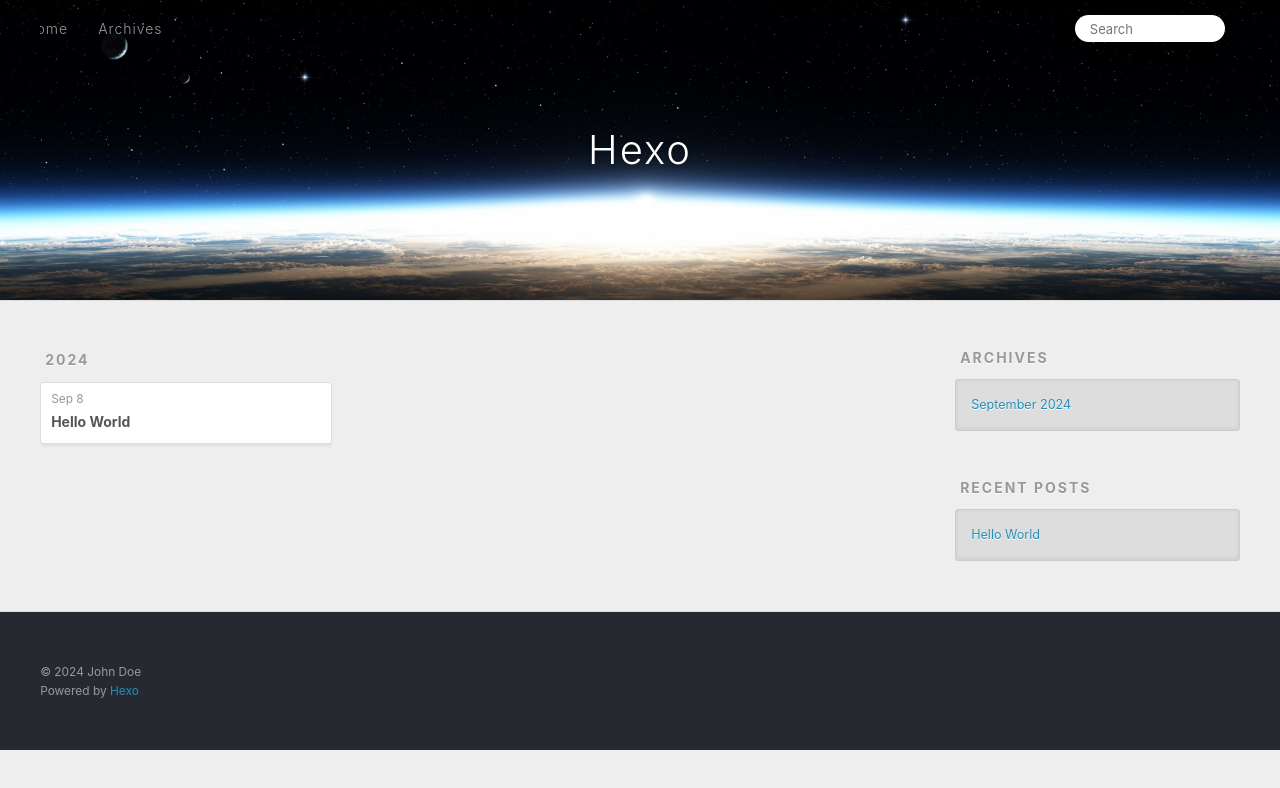
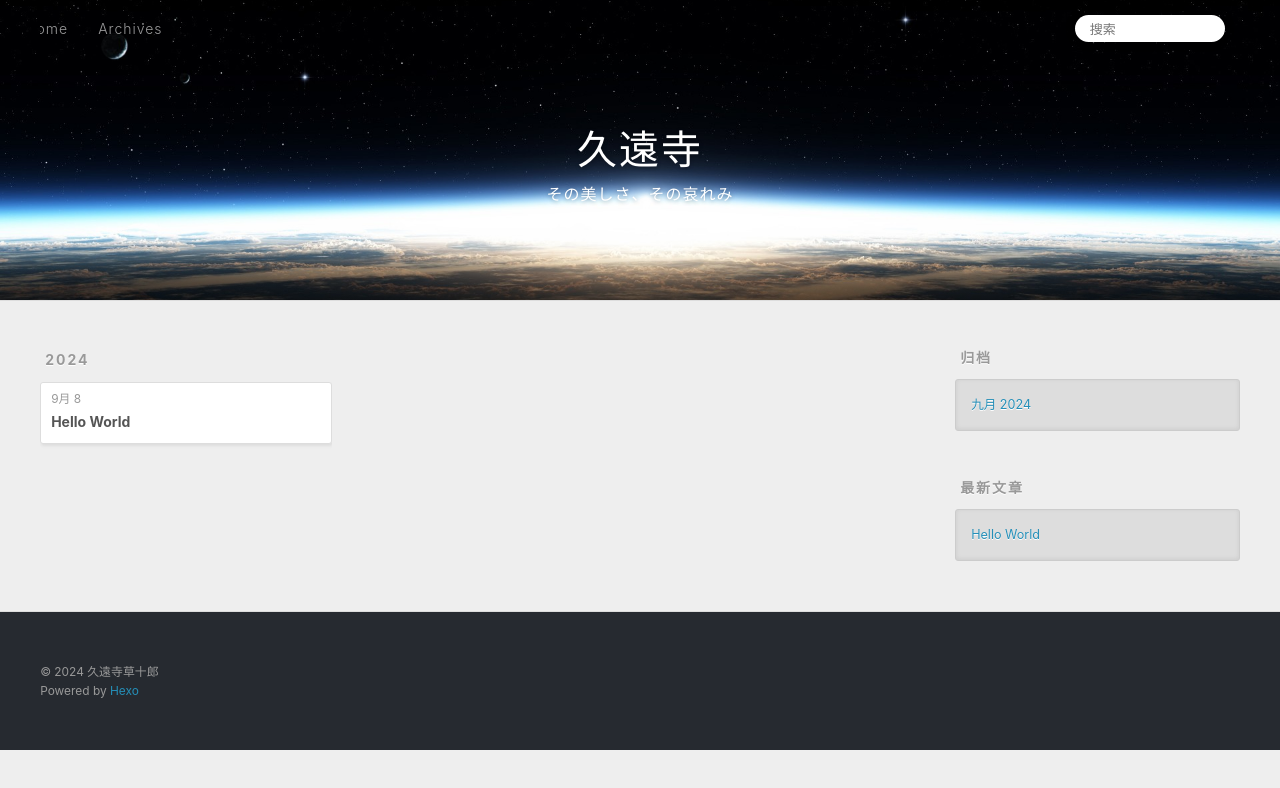
Before and after one commit to MoriatySS/MoriatySS.github.io, a plain HTML site: page archives/index.html in a window 1280 px wide. Both pictures are taken after a click on the link 1232 px from the left and 27 px from the top of the page. Drawn offline with Linux system fonts and the light colour scheme.

Commit message:
Site updated: 2024-09-08 19:48:28

```diff
--- a/archives/index.html
+++ b/archives/index.html
@@ -4,17 +4,19 @@
   <meta charset="utf-8">
 
 
-  <title>Archives | Hexo</title>
+  <title>归档 | 久遠寺</title>
   <meta name="viewport" content="width=device-width, initial-scale=1, shrink-to-fit=no">
-  <meta property="og:type" content="website">
-<meta property="og:title" content="Hexo">
+  <meta name="description" content="无法共时,但又总有共同的期待;无法相交,但绝不可能真正的分离">
+<meta property="og:type" content="website">
+<meta property="og:title" content="久遠寺">
 <meta property="og:url" content="http://example.com/archives/index.html">
-<meta property="og:site_name" content="Hexo">
-<meta property="og:locale" content="en_US">
-<meta property="article:author" content="John Doe">
+<meta property="og:site_name" content="久遠寺">
+<meta property="og:description" content="无法共时,但又总有共同的期待;无法相交,但绝不可能真正的分离">
+<meta property="og:locale" content="zh_CN">
+<meta property="article:author" content="久遠寺草十郎">
 <meta name="twitter:card" content="summary">
 
-    <link rel="alternate" href="/atom.xml" title="Hexo" type="application/atom+xml">
+    <link rel="alternate" href="/atom.xml" title="久遠寺" type="application/atom+xml">
 
 
     <link rel="shortcut icon" href="/favicon.png">
@@ -39,8 +41,12 @@
   <div id="header-outer" class="outer">
     <div id="header-title" class="inner">
       <h1 id="logo-wrap">
-        <a href="/" id="logo">Hexo</a>
+        <a href="/" id="logo">久遠寺</a>
       </h1>
+
+        <h2 id="subtitle-wrap">
+          <a href="/" id="subtitle">その美しさ、その哀れみ</a>
+        </h2>
 
     </div>
     <div id="header-inner" class="inner">
@@ -55,12 +61,12 @@
       <nav id="sub-nav">
 
 
-          <a class="nav-icon" href="/atom.xml" title="RSS Feed"><span class="fa fa-rss"></span></a>
+          <a class="nav-icon" href="/atom.xml" title="RSS 订阅"><span class="fa fa-rss"></span></a>
 
-        <a class="nav-icon nav-search-btn" title="Search"><span class="fa fa-search"></span></a>
+        <a class="nav-icon nav-search-btn" title="搜索"><span class="fa fa-search"></span></a>
       </nav>
       <div id="search-form-wrap">
-        <form action="//google.com/search" method="get" accept-charset="UTF-8" class="search-form"><input type="search" name="q" class="search-form-input" placeholder="Search"><button type="submit" class="search-form-submit">&#xF002;</button><input type="hidden" name="sitesearch" value="http://example.com"></form>
+        <form action="//google.com/search" method="get" accept-charset="UTF-8" class="search-form"><input type="search" name="q" class="search-form-input" placeholder="搜索"><button type="submit" class="search-form-submit">&#xF002;</button><input type="hidden" name="sitesearch" value="http://example.com"></form>
       </div>
     </div>
   </div>
@@ -84,7 +90,7 @@
   <div class="archive-article-inner">
     <header class="archive-article-header">
       <a href="/2024/09/08/hello-world/" class="archive-article-date">
-  <time class="dt-published" datetime="2024-09-08T02:18:01.868Z" itemprop="datePublished">Sep 8</time>
+  <time class="dt-published" datetime="2024-09-08T02:18:01.868Z" itemprop="datePublished">9月 8</time>
 </a>
 
 
@@ -116,9 +122,9 @@
 
 
   <div class="widget-wrap">
-    <h3 class="widget-title">Archives</h3>
+    <h3 class="widget-title">归档</h3>
     <div class="widget">
-      <ul class="archive-list"><li class="archive-list-item"><a class="archive-list-link" href="/archives/2024/09/">September 2024</a></li></ul>
+      <ul class="archive-list"><li class="archive-list-item"><a class="archive-list-link" href="/archives/2024/09/">九月 2024</a></li></ul>
     </div>
   </div>
 
@@ -126,7 +132,7 @@
 
 
   <div class="widget-wrap">
-    <h3 class="widget-title">Recent Posts</h3>
+    <h3 class="widget-title">最新文章</h3>
     <div class="widget">
       <ul>
 
@@ -147,7 +153,7 @@
   <div class="outer">
     <div id="footer-info" class="inner">
 
-      &copy; 2024 John Doe<br>
+      &copy; 2024 久遠寺草十郎<br>
       Powered by <a href="https://hexo.io/" target="_blank">Hexo</a>
     </div>
   </div>
```
Also changed, not shown: 2024/09/08/hello-world/index.html (+18 -14 lines), archives/2024/09/index.html (+22 -16 lines), archives/2024/index.html (+22 -16 lines), index.html (+22 -16 lines).
